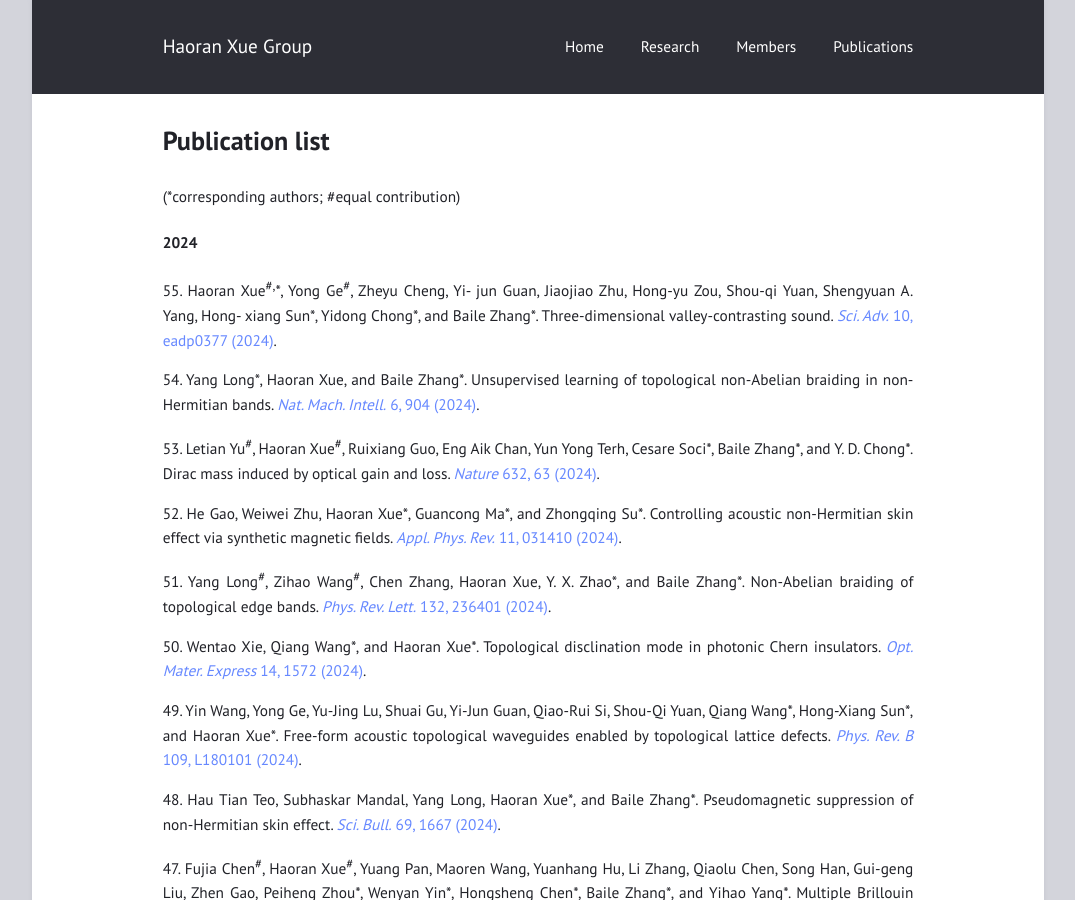
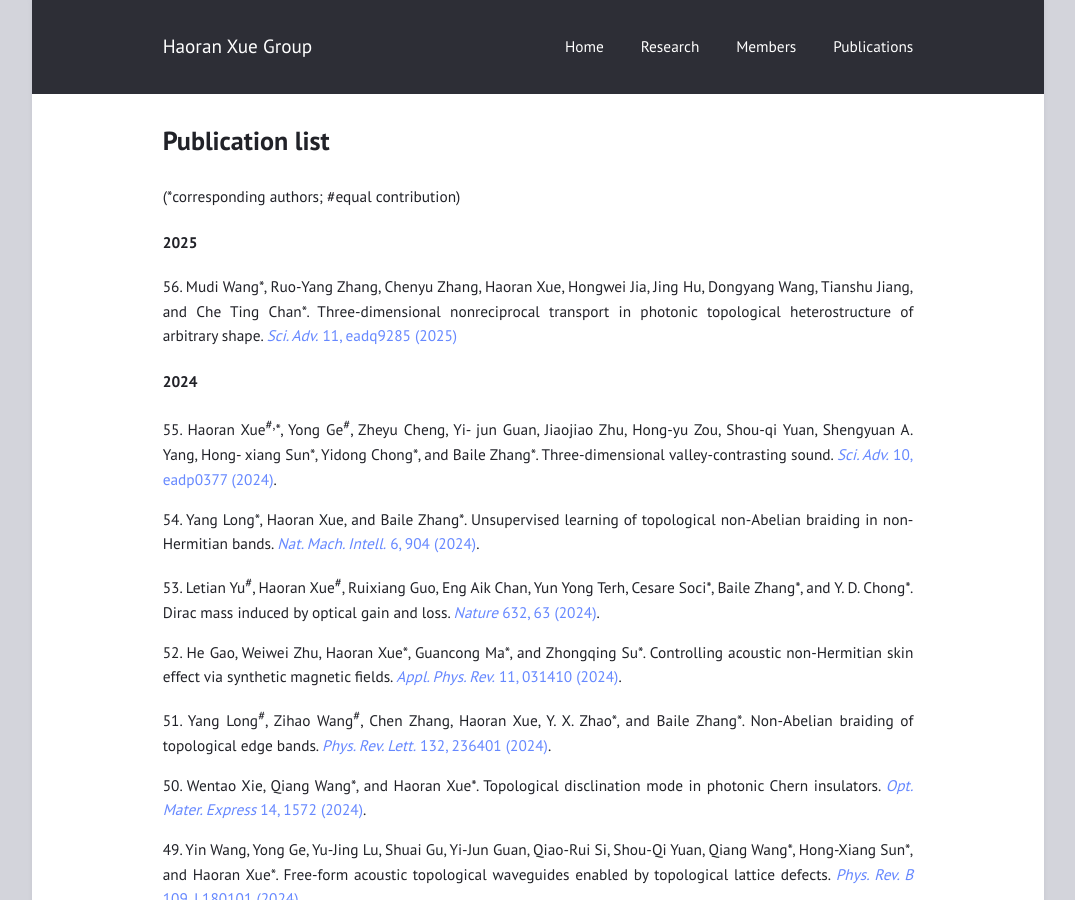
Before and after one commit to haoran-group/haoran-group.github.io, a Jekyll site: the page built from paper.md, in a window 1280 px wide and 900 px high. Shown: the whole window, without its empty margins (102-1177 px from the left). Built offline with Jekyll 4.4.1, drawn with Linux system fonts in a browser that asks for light colours.

Commit message:
Update paper.md

```diff
--- a/paper.md
+++ b/paper.md
@@ -4,6 +4,10 @@ title: Publication list
 ---
 
 (*corresponding authors; #equal contribution)
+
+#### 2025
+
+56\. Mudi Wang\*, Ruo-Yang Zhang, Chenyu Zhang, Haoran Xue, Hongwei Jia, Jing Hu, Dongyang Wang, Tianshu Jiang, and Che Ting Chan\*. Three-dimensional nonreciprocal transport in photonic topological heterostructure of arbitrary shape. [*Sci. Adv.* 11, eadq9285 (2025)](https://doi.org/10.1126/sciadv.adq9285)
 
 #### 2024
 
```
